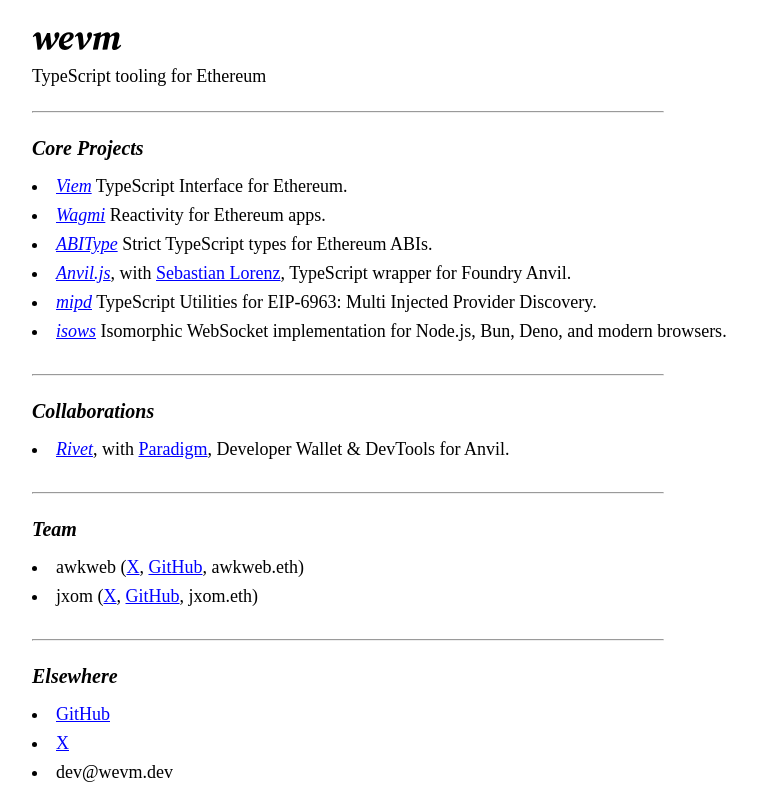
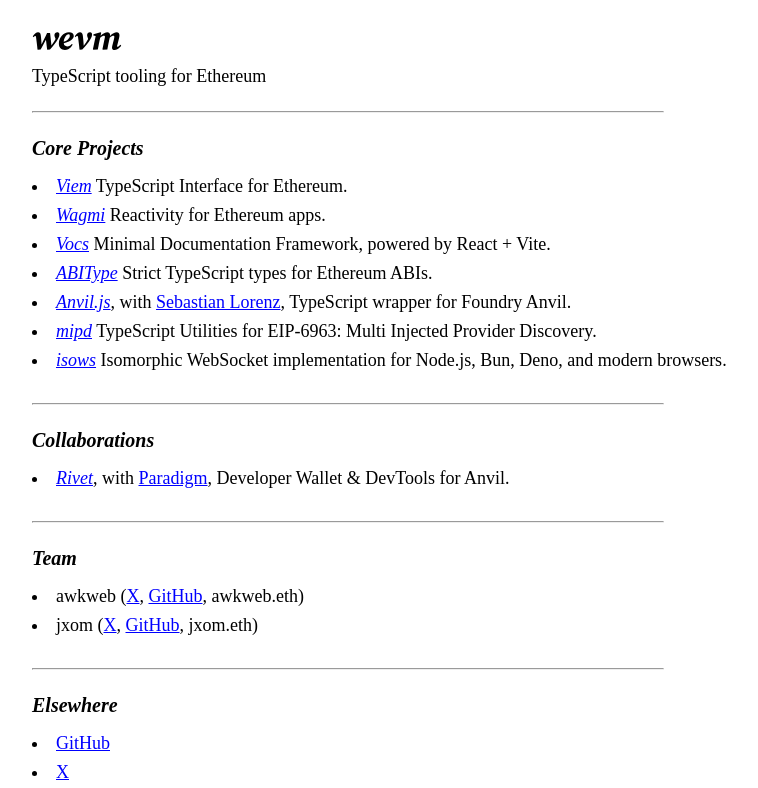
Before and after one commit to wevm/wevm.dev, a website: page index.html in a window 1280 px wide. Shown: the top 788 px of the page, without its empty margins (0-758 px from the left). Drawn offline with Linux system fonts and the light colour scheme.

Commit message:
chore: add vocs

```diff
--- a/index.html
+++ b/index.html
@@ -95,6 +95,9 @@
         </li>
         <li>
           <a href="http://wagmi.sh" target="_blank" rel="noopener noreferrer"><i>Wagmi</i></a> Reactivity for Ethereum apps.
+        </li>
+        <li>
+          <a href="http://vocs.dev" target="_blank" rel="noopener noreferrer"><i>Vocs</i></a> Minimal Documentation Framework, powered by React + Vite.
         </li>
         <li>
           <a href="http://abitype.dev" target="_blank" rel="noopener noreferrer"><i>ABIType</i></a> Strict TypeScript types
```
